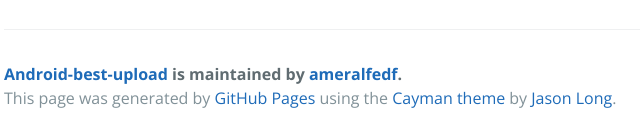
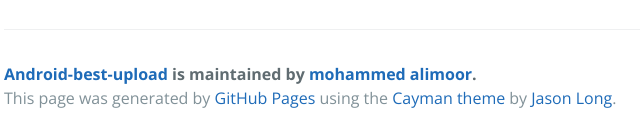
Before and after one commit to MohammedAlimoor/Android-Best-Upload, a plain HTML site: page index.html in a window 1280 px wide. Shown: the part 1945-2084 px from the top of the page, 220-860 px from the left. Drawn offline with nearby package versions, Linux system fonts and the light colour scheme.

Commit message:
Update index.html

```diff
--- a/index.html
+++ b/index.html
@@ -29,7 +29,7 @@
 <li>implement useful  method :-  onProgress , onResponse , onError</li>
 </ul>
 <h2>
-<a id="how-to-use" class="anchor" href="mailto:ameral.java@gmail.com" aria-hidden="true"><span aria-hidden="true" class="octicon octicon-link"></span></a>Developer : Mohammed Alimoor</h2>
+<a id="" class="anchor" href="mailto:ameral.java@gmail.com" aria-hidden="true"><span aria-hidden="true" class="octicon octicon-link"></span></a>Developer : Mohammed Alimoor</h2>
 
 <h2>
 <a id="how-to-use" class="anchor" href="#how-to-use" aria-hidden="true"><span aria-hidden="true" class="octicon octicon-link"></span></a>How To Use</h2>
@@ -90,7 +90,7 @@
 <div class="highlight highlight-text-html-php"><pre><span class="pl-s1"> <span class="pl-smi">$_FILES</span>[<span class="pl-s"><span class="pl-pds">'</span>file_post_parameter_name<span class="pl-pds">'</span></span>];</span></pre></div>
 
       <footer class="site-footer">
-        <span class="site-footer-owner"><a href="https://github.com/ameralfedf/Android-Best-Upload">Android-best-upload</a> is maintained by <a href="https://github.com/ameralfedf">ameralfedf</a>.</span>
+        <span class="site-footer-owner"><a href="https://github.com/ameralfedf/Android-Best-Upload">Android-best-upload</a> is maintained by <a href="https://github.com/ameralfedf">mohammed alimoor</a>.</span>
 
         <span class="site-footer-credits">This page was generated by <a href="https://pages.github.com">GitHub Pages</a> using the <a href="https://github.com/jasonlong/cayman-theme">Cayman theme</a> by <a href="https://twitter.com/jasonlong">Jason Long</a>.</span>
       </footer>
```
